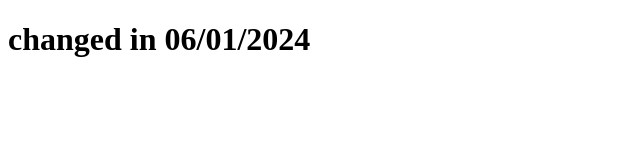
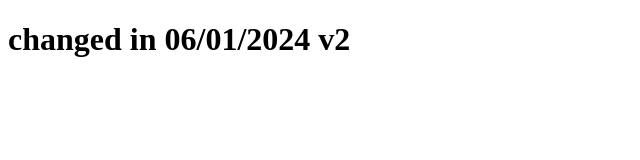
Before and after one commit to Hamzahahay96/Coursera_test, a plain HTML site: page site/index.html in a window 1280 px wide. Shown: the full height of the page, 0-640 px from the left. Drawn offline with Linux system fonts and the light colour scheme.

Commit message:
no caching 2

```diff
--- a/site/index.html
+++ b/site/index.html
@@ -9,6 +9,6 @@
 	<title>Hello Coursera, modified</title>
 </head>
 <body>
-<h1>changed in 06/01/2024</h1>
+<h1>changed in 06/01/2024 v2</h1>
 </body>
 </html>
```
